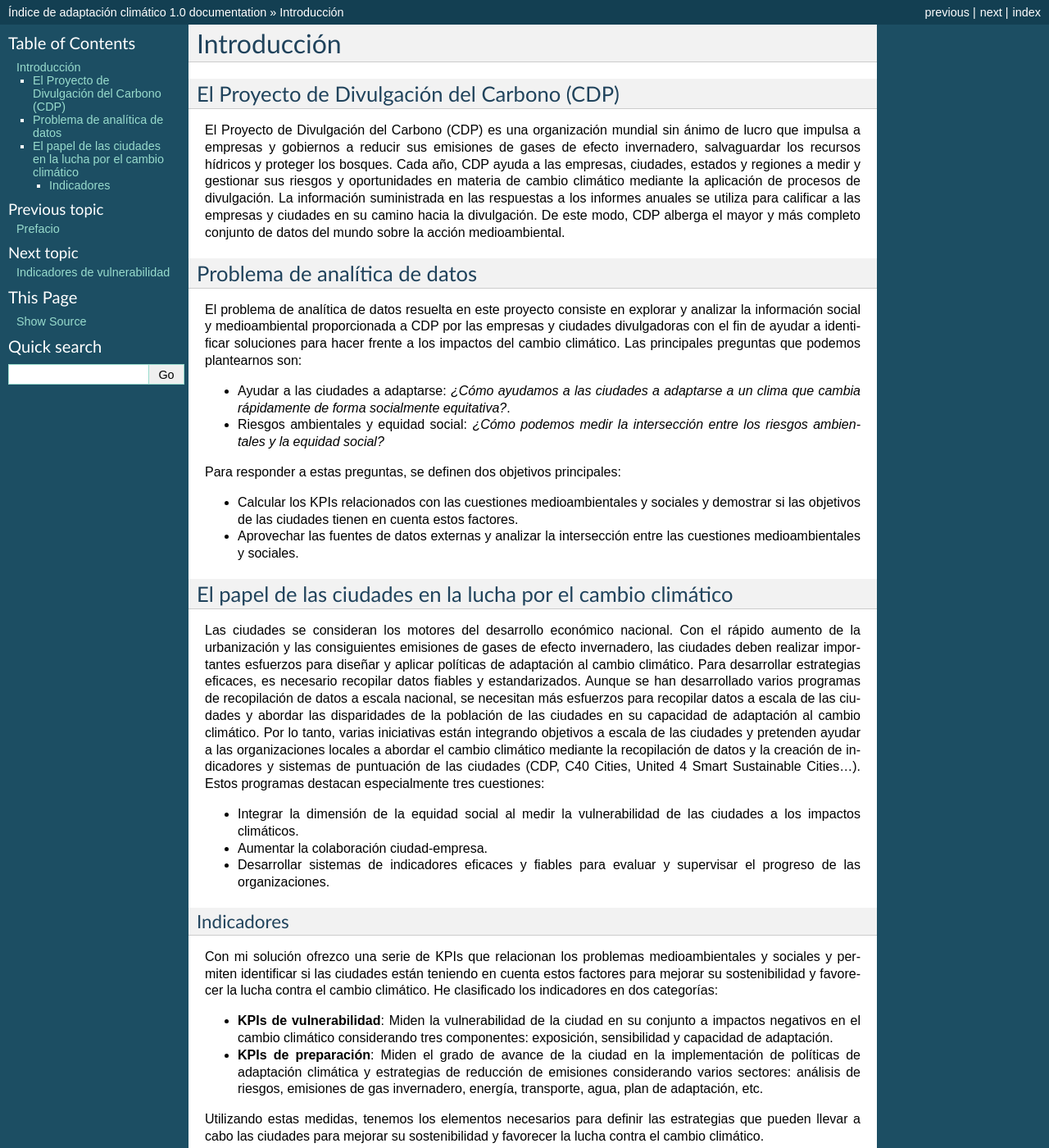
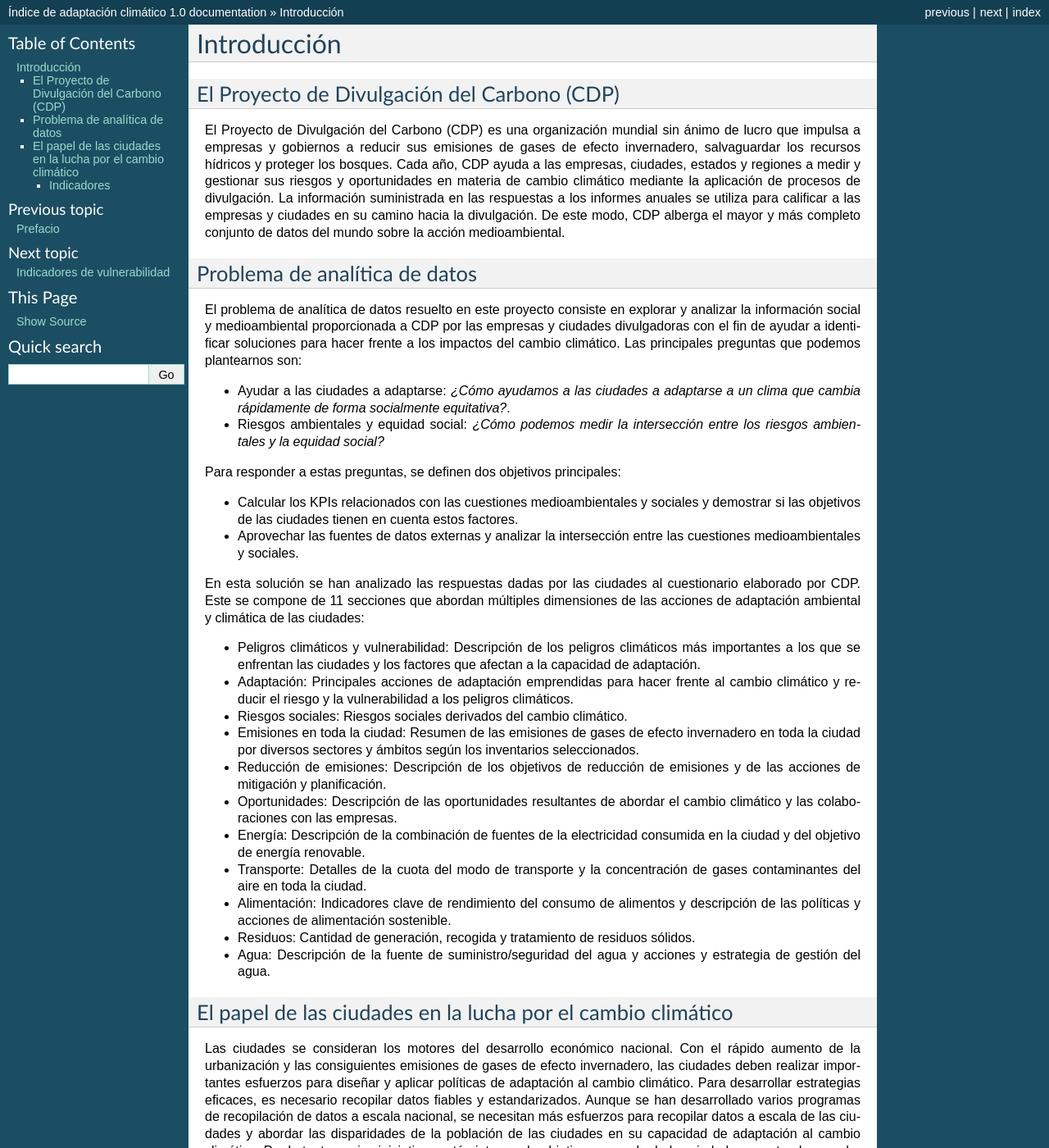
Before and after one commit to jacubero/indice-adaptacion-climatico, a Sphinx documentation site: the page built from docs/intro.rst, in a window 1280 px wide and 1400 px high. Shown: the whole window at 82% size. Built offline with Sphinx 7.4.7, drawn with Linux system fonts in a browser that asks for light colours; pages that are not in the unit, such as notebooks, are missing from menus.

Commit message:
New version

```diff
--- a/docs/intro.rst
+++ b/docs/intro.rst
@@ -9,7 +9,7 @@
 Problema de analítica de datos
 ******************************
 
-El problema de analítica de datos resuelta en este proyecto consiste en explorar y analizar la información social y medioambiental proporcionada a CDP por las empresas y ciudades divulgadoras con el fin de ayudar a identificar soluciones para hacer frente a los impactos del cambio climático. Las principales preguntas que podemos plantearnos son:
+El problema de analítica de datos resuelto en este proyecto consiste en explorar y analizar la información social y medioambiental proporcionada a CDP por las empresas y ciudades divulgadoras con el fin de ayudar a identificar soluciones para hacer frente a los impactos del cambio climático. Las principales preguntas que podemos plantearnos son:
 
 * Ayudar a las ciudades a adaptarse: *¿Cómo ayudamos a las ciudades a adaptarse a un clima que cambia rápidamente de forma socialmente equitativa?*.
 
@@ -20,6 +20,30 @@
 * Calcular los KPIs relacionados con las cuestiones medioambientales y sociales y demostrar si las objetivos de las ciudades tienen en cuenta estos factores.
 
 * Aprovechar las fuentes de datos externas y analizar la intersección entre las cuestiones medioambientales y sociales.
+
+En esta solución se han analizado las respuestas dadas por las ciudades al cuestionario elaborado por CDP. Este se compone de 11 secciones que abordan múltiples dimensiones de las acciones de adaptación ambiental y climática de las ciudades:
+
+* Peligros climáticos y vulnerabilidad: Descripción de los peligros climáticos más importantes a los que se enfrentan las ciudades y los factores que afectan a la capacidad de adaptación.
+
+* Adaptación: Principales acciones de adaptación emprendidas para hacer frente al cambio climático y reducir el riesgo y la vulnerabilidad a los peligros climáticos.
+
+* Riesgos sociales: Riesgos sociales derivados del cambio climático.
+
+* Emisiones en toda la ciudad: Resumen de las emisiones de gases de efecto invernadero en toda la ciudad por diversos sectores y ámbitos según los inventarios seleccionados.
+
+* Reducción de emisiones: Descripción de los objetivos de reducción de emisiones y de las acciones de mitigación y planificación.
+
+* Oportunidades: Descripción de las oportunidades resultantes de abordar el cambio climático y las colaboraciones con las empresas.
+
+* Energía: Descripción de la combinación de fuentes de la electricidad consumida en la ciudad y del objetivo de energía renovable.
+
+* Transporte: Detalles de la cuota del modo de transporte y la concentración de gases contaminantes del aire en toda la ciudad.
+
+* Alimentación: Indicadores clave de rendimiento del consumo de alimentos y descripción de las políticas y acciones de alimentación sostenible.
+
+* Residuos: Cantidad de generación, recogida y tratamiento de residuos sólidos.
+
+* Agua: Descripción de la fuente de suministro/seguridad del agua y acciones y estrategia de gestión del agua.
 
 El papel de las ciudades en la lucha por el cambio climático
 ************************************************************
--- a/docs/preparacion.rst
+++ b/docs/preparacion.rst
@@ -29,6 +29,6 @@
 
 * Uso de fuentes de energía renovable
 
-* Definición de políticas de consumo de comida sostenible
+* Definición de políticas de consumo de alimentación sostenible
 
 * Inventario de emisiones en la ciudad
```
